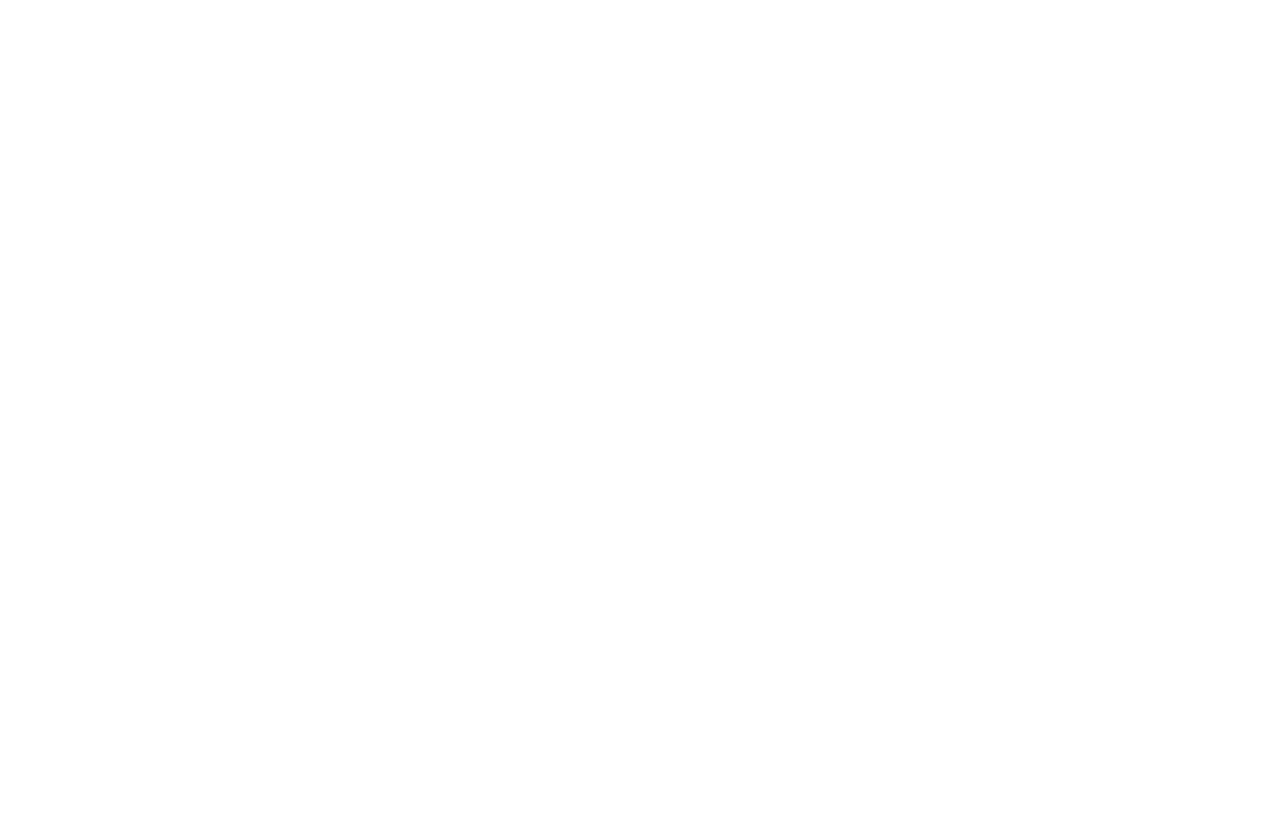
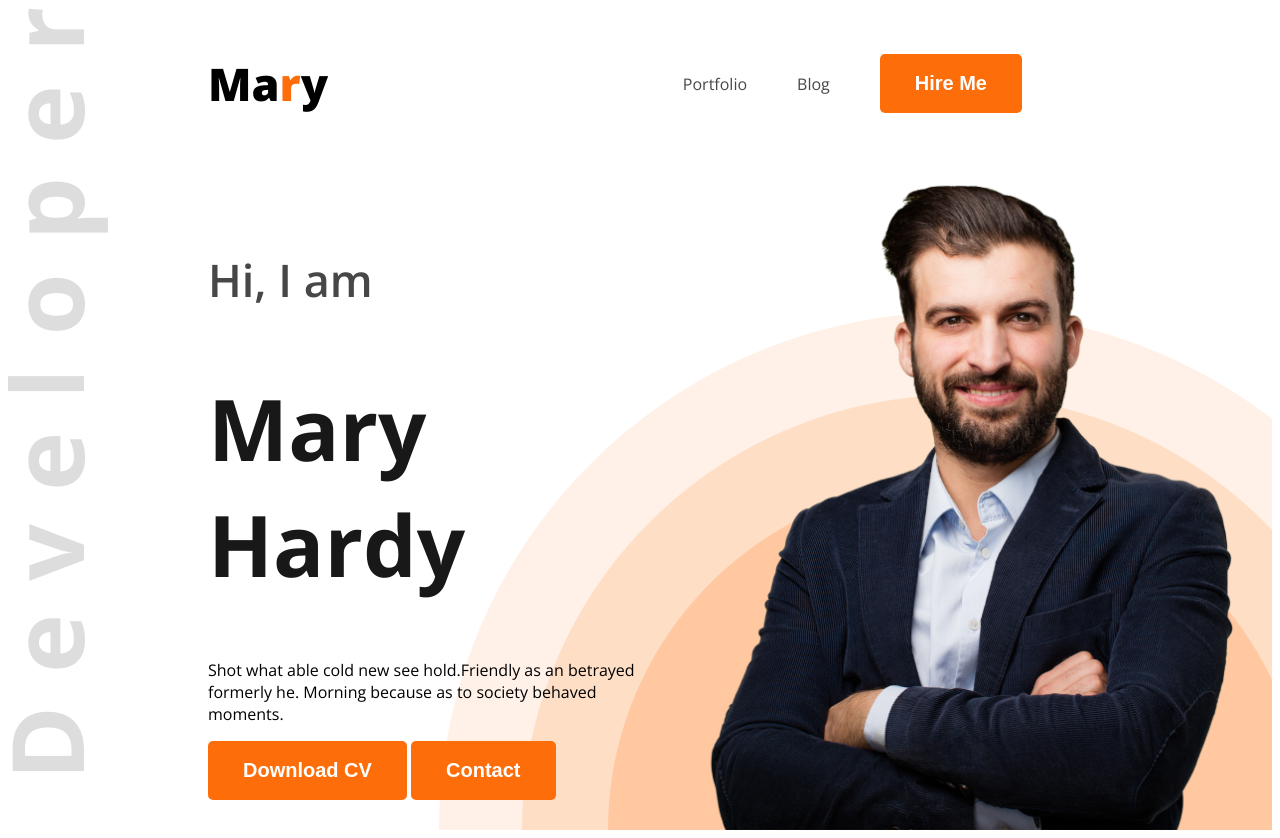
Before and after one commit to TumulHero/web-dev-portfolio, a plain HTML site: page index.html in a window 1280 px wide. Before the commit the page ends 800 px from the top, so only its background shows below. Drawn offline with nearby package versions, Linux system fonts and the light colour scheme.

Commit message:
banner added

```diff
--- a/index.html
+++ b/index.html
@@ -4,10 +4,31 @@
     <meta charset="UTF-8">
     <meta name="viewport" content="width=device-width, initial-scale=1.0">
     <title>Web Developer Portfolio</title>
+    <link rel="preconnect" href="https://fonts.googleapis.com">
+    <link rel="preconnect" href="https://fonts.gstatic.com" crossorigin>
+    <link href="https://fonts.googleapis.com/css2?family=Open+Sans:ital,wght@0,300..800;1,300..800&display=swap" rel="stylesheet">
+    <link rel="stylesheet" href="/styles/portfolio.css">
 </head>
-<body>
-    <header>
-
+<body class="open-sans-normal">
+    <header class="header">
+        <nav>
+            <h3 class="nav-title">Ma<span class="text-title">r</span>y</h3>
+            <ul>
+                <li><a class="dark-2" href="">Portfolio</a></li>
+                <li><a class="dark-2" href="">Blog</a></li>
+                <li><a  href=""><button class="btn-primary">Hire Me</button></a></li>
+            </ul>
+        </nav>
+        <div class="banner">
+            <div class="banner-content">
+                <h4 class="banner-greetings dark-2" >Hi, I am</h4>
+                <h1 class="banner-title">Mary Hardy</h1>
+                <p class="banner-description">Shot what able cold new see hold.Friendly as an betrayed formerly he. Morning because as to society behaved moments.</p>
+                <button class="btn-primary">Download CV</button>
+                <button class="btn-primary">Contact</button>
+            </div>
+            <img class="banner-profile-pic" src="/images/hardy.png" alt="">
+        </div>
     </header>
 
     <main>
--- /dev/null
+++ b/styles/portfolio.css
@@ -0,0 +1,79 @@
+.header{
+    background-image: url('../images/developer.png'),url('../images/header_bg.png');
+    background-repeat: no-repeat;
+    background-position: top left , bottom right;
+}
+.open-sans-normal {
+  font-family: "Open Sans", sans-serif;
+  font-optical-sizing: auto;
+  font-weight: normal;
+  font-style: normal;
+  font-variation-settings:
+    "wdth" 100;
+}
+.dark-2{
+    color:#474747 ;
+}
+nav{
+    display: flex;
+    align-items: center;
+    justify-content: space-between;
+    margin: 0px 200px;
+
+}
+.nav-title{
+    font-size: 45px;
+    font-weight: 800;
+}
+.text-title{
+    color:#FD6E0A ;
+}
+nav ul li{
+    list-style: none;
+    margin-right: 50px;
+}
+nav li a{
+    text-decoration: none;
+
+}
+nav ul{
+    display: flex;
+    align-items: center;
+
+
+}
+
+.btn-primary{
+    background-color: #FD6E0A;
+    font-weight: bold;
+    color: white;
+    padding: 18px 35px;
+    border: none;
+    border-radius:5px ;
+    font-size: 20px;
+}
+
+/* banner styles */
+.banner-greetings{
+    font-size: 45px;
+    font-weight: 600;
+}
+
+.banner-title{
+    font-weight:bold;
+    color: #181818;
+    font-size: 85px;
+}
+.banner{
+    display: flex;
+    justify-content: space-between;
+    align-items: center;
+    margin:0 30px 0 200px;
+
+}
+.banner-profile-pic{
+    width: 580px;
+}
+.banner-content{
+    max-width: 580px;
+}
```
